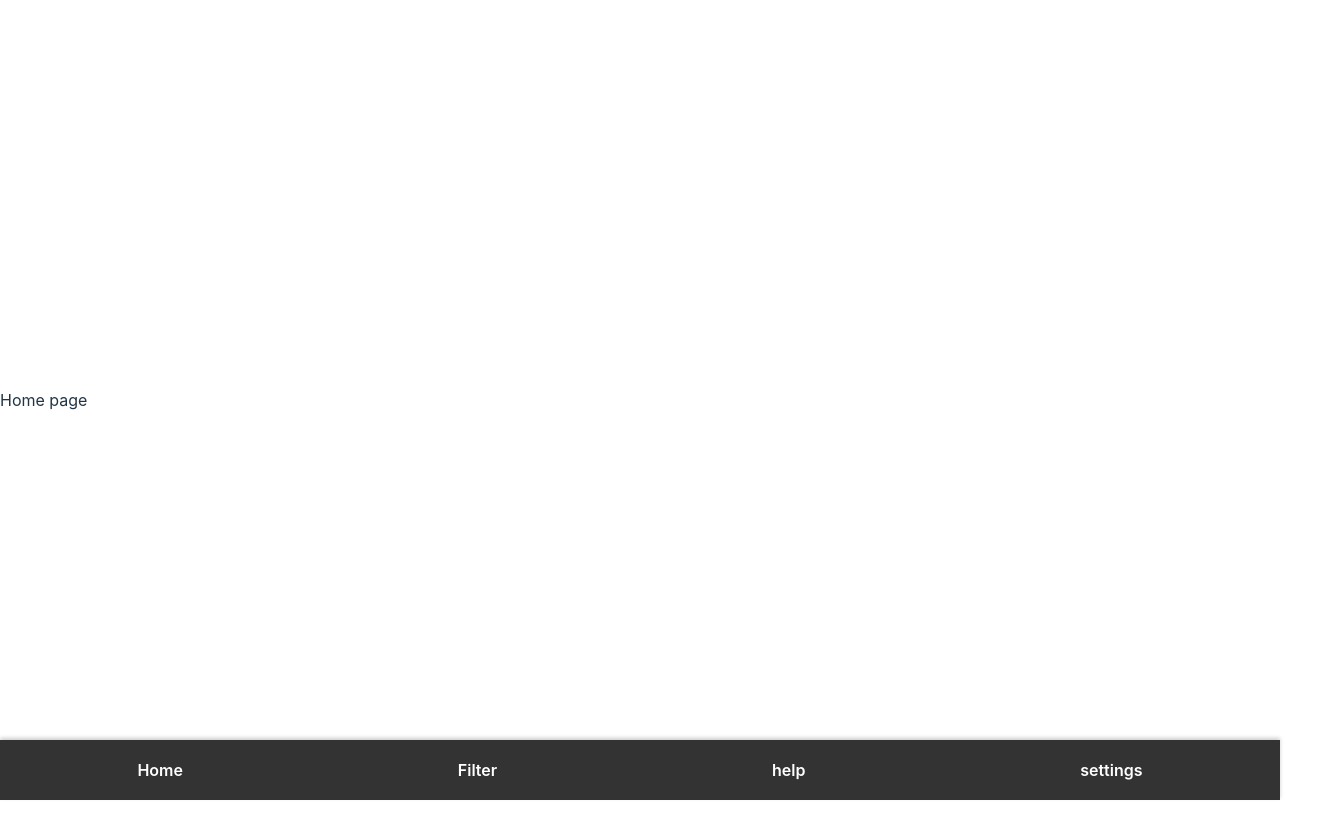
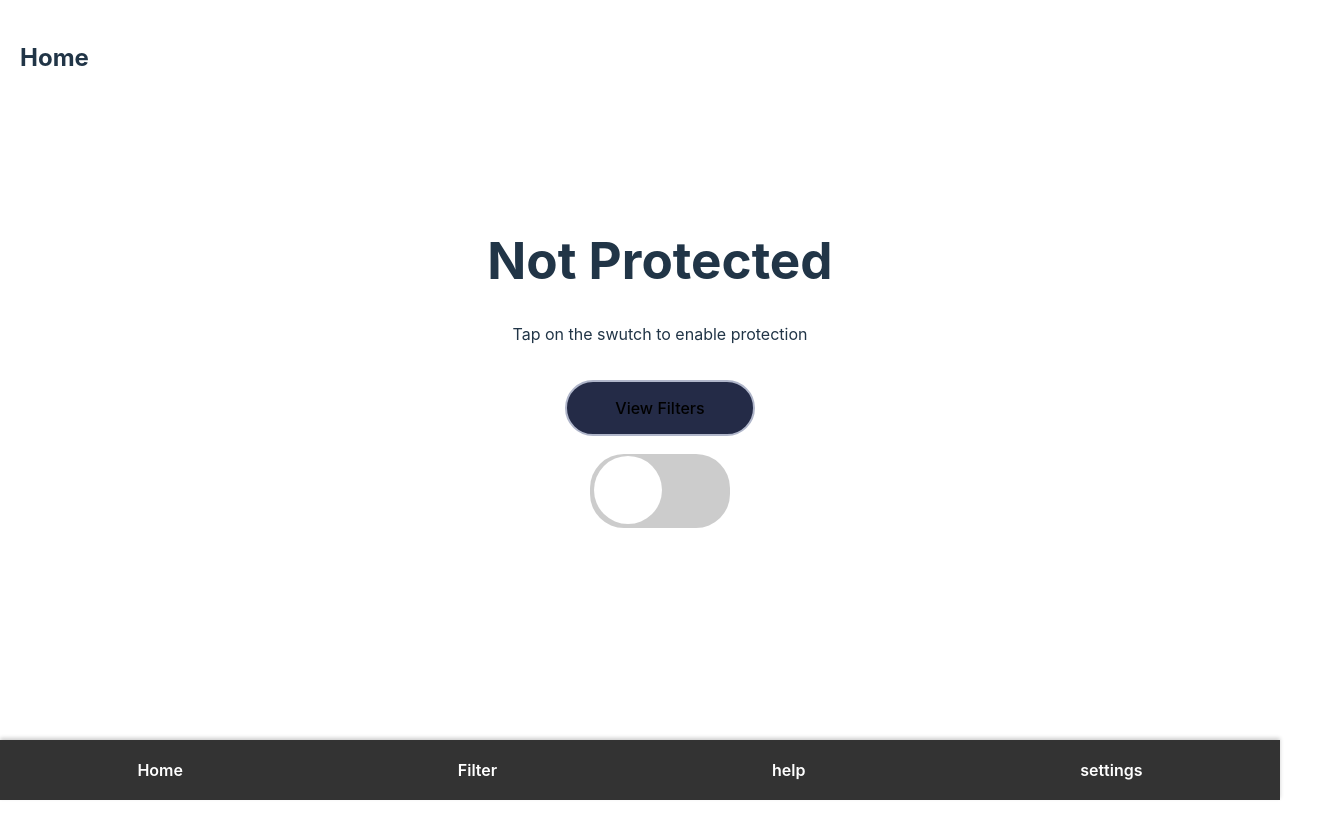
Before and after one commit to rabin245/host-blocker, a React (Vite) app: page / in a window 1280 px wide. Shown: the whole page, 1320 px wide, since content can reach past the window. Before the commit the page ends 800 px from the top, so only its background shows below. Built offline with nearby package versions, Linux system fonts and the light colour scheme.

Commit message:
add home page

```diff
--- a/src/pages/Home/index.jsx
+++ b/src/pages/Home/index.jsx
@@ -1,5 +1,27 @@
+import { Link } from "react-router-dom";
+import "./styles.css";
+
 const Home = () => {
-  return <div>Home page</div>;
+  return (
+    <>
+      <div className="HomePage">
+        <div className="Title">
+          <h2>Home</h2>
+        </div>
+        <div className="Content">
+          <h1>Not Protected</h1>
+          <p>Tap on the swutch to enable protection</p>
+          <Link to="/filter">
+            <button>View Filters</button>
+          </Link>
+          <label className="switch">
+            <input type="checkbox" />
+            <span className="slider round"></span>
+          </label>
+        </div>
+      </div>
+    </>
+  );
 };
 
 export default Home;
--- /dev/null
+++ b/src/pages/Home/styles.css
@@ -0,0 +1,89 @@
+.HomePage {
+  width: 100vw;
+  height: 100vh;
+  display: flex;
+  flex-direction: column;
+  padding: 20px;
+}
+.Title {
+  height: 10%;
+}
+
+.Content {
+  height: 70%;
+  display: flex;
+  flex-direction: column;
+  align-items: center;
+  gap: 1.1rem;
+  justify-content: center;
+}
+
+button {
+  display: flex;
+  padding: 1rem 3rem;
+  align-items: flex-start;
+  gap: 0.5rem;
+  border-radius: 2.875rem;
+  border: 2px solid #b0b6ca;
+  background-color: #242b47;
+}
+
+h1 {
+  margin: 0px;
+  padding: 0px;
+}
+
+.switch {
+  position: relative;
+  display: inline-block;
+  width: 140px;
+  height: 74px;
+}
+
+.switch input {
+  opacity: 0;
+  width: 0;
+  height: 0;
+}
+
+.slider {
+  position: absolute;
+  cursor: pointer;
+  top: 0;
+  left: 0;
+  right: 0;
+  bottom: 0;
+  background-color: #ccc;
+  -webkit-transition: 0.4s;
+  transition: 0.4s;
+}
+
+.slider:before {
+  position: absolute;
+  content: "";
+  height: 68px;
+  width: 68px;
+  left: 4px;
+  bottom: 4px;
+  background-color: white;
+  -webkit-transition: 0.4s;
+  transition: 0.4s;
+}
+
+input:checked + .slider {
+  background-color: #68eb89;
+}
+
+input:checked + .slider:before {
+  -webkit-transform: translateX(65px);
+  -ms-transform: translateX(65px);
+  transform: translateX(65px);
+}
+
+.slider.round {
+  border-radius: 34px;
+}
+
+.slider.round:before {
+  border-radius: 50%;
+}
```
